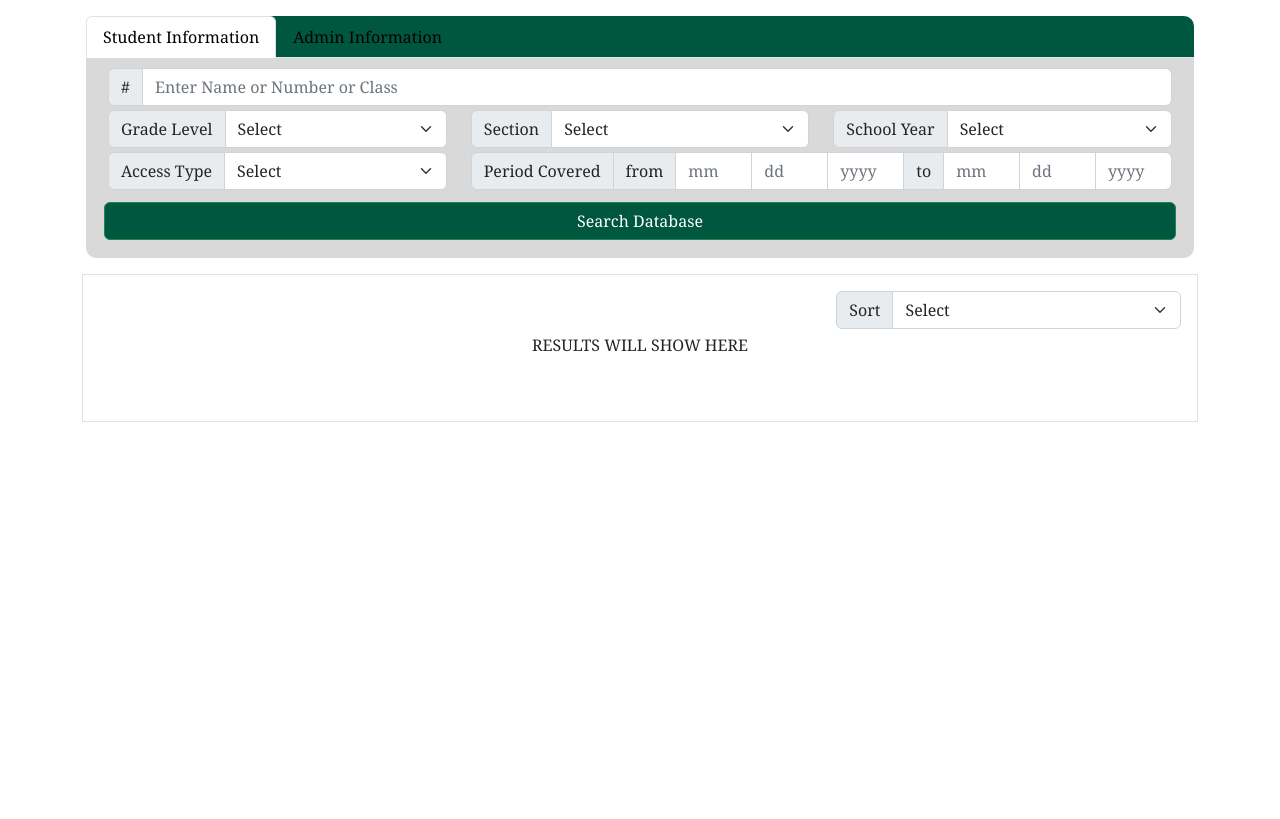
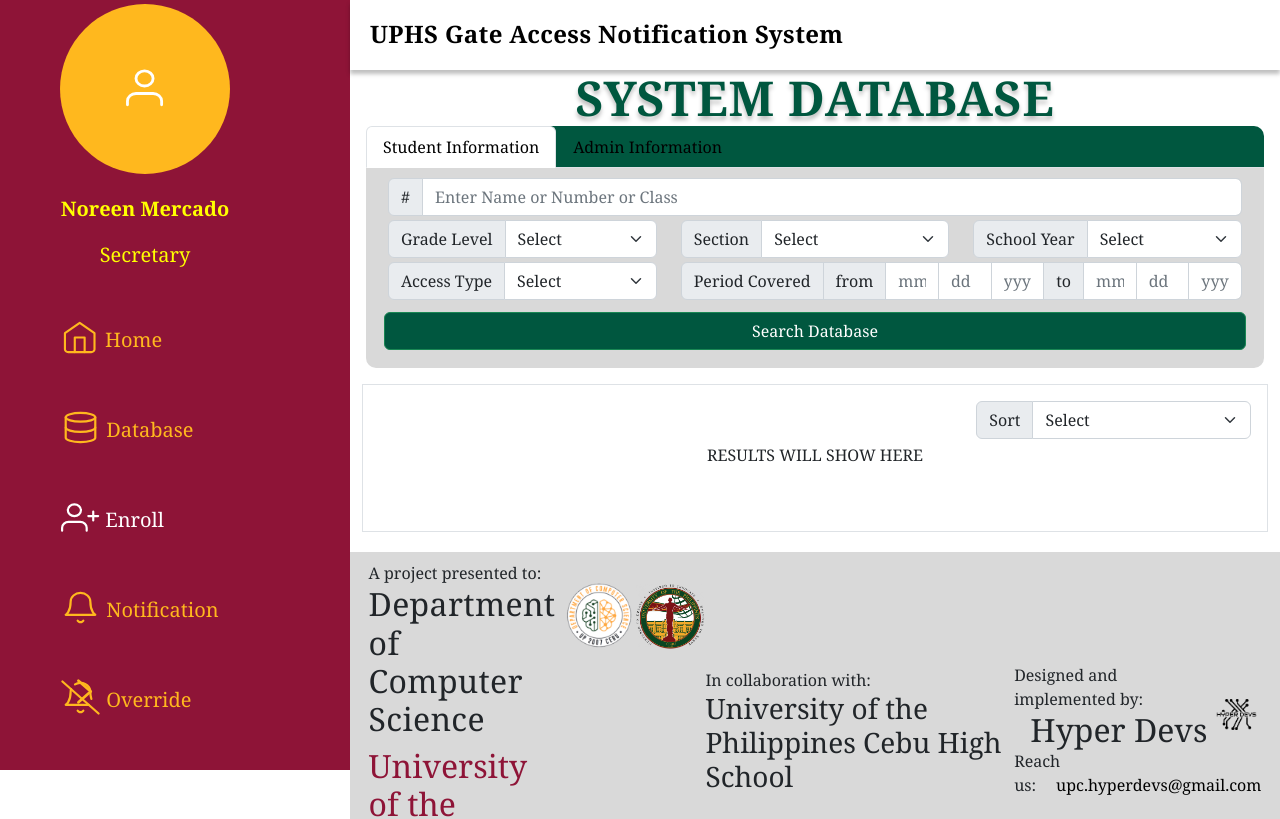
Before and after one commit to Hyper-Devs/Hyper-Devs, a React (Create React App) app in the folder client/: page /database in a window 1280 px wide. Shown: the top 819 px of the page. Built offline with nearby package versions, Linux system fonts and the light colour scheme.

Commit message:
database is fixed and done

```diff
--- a/client/src/Components/Database/Database-Modifier.css
+++ b/client/src/Components/Database/Database-Modifier.css
@@ -14,7 +14,7 @@ body{
   }
   .nav-tabs > li > a{
     border: medium none;
-    color:#D9D9D9;
+    background-color:#D9D9D9;
 
   }
 
--- /dev/null
+++ b/client/src/Components/Database/Header/Header2.css
@@ -0,0 +1,29 @@
+.header2-container{
+    /* position: absolute; */
+    width: 100%;
+    height: 70px;
+    /* left: 0px;
+    top: 1px; */
+    background: #FFFFFF;
+    box-shadow: 0px 4px 4px rgba(0, 0, 0, 0.25);
+
+}
+.title-container{
+    /* position: absolute; */
+    padding: 20px;
+    width:100%;
+    height: 28px;
+    margin: auto;
+    /* left: 153px;
+    top: 45px; */
+
+    font-family: 'Cambria';
+    font-style: normal;
+    font-weight: 700;
+    font-size: 24px;
+    line-height: 28px;
+    letter-spacing: 0.015em;
+
+    color: #000000;
+
+}
--- /dev/null
+++ b/client/src/Components/Database/Header/Header2.jsx
@@ -0,0 +1,13 @@
+import "./Header2.css";
+import "bootstrap/dist/css/bootstrap.min.css";
+import "bootstrap/dist/js/bootstrap.min.js";
+
+function Header2(){
+    return(
+        <div className="header2-container">
+            <div className="title-container">UPHS Gate Access Notification System</div>
+            <div className="logout-container"></div>
+        </div>
+    )
+}
+export default Header2
--- a/client/src/Components/footer.jsx
+++ b/client/src/Components/footer.jsx
@@ -1,7 +1,7 @@
 import React from "react";
 import "./footer.css";
 
-function footer() {
+function Footer1() {
   return(
     <div className= 'footer-content'>
       <div className="footer-container">
@@ -37,4 +37,4 @@ function footer() {
     </div>
   )
 }
-export default footer;
+export default Footer1;
--- a/client/src/Pages/Database/Database.css
+++ b/client/src/Pages/Database/Database.css
@@ -1,10 +1,13 @@
 .database-container{
-  /* position: absolute; */
   display: flex;
+  height: 100%;
+  width: 100%;
+}
+.database-default{
+  display:flex;
   flex-direction: row-reverse;
   height: 100%;
-  width: 100%;
-  /* justify-content: center; */
+
 }
 .database-content-container{
   position: relative;
@@ -12,5 +15,19 @@
   flex-direction: row-reverse;
   height: 100%;
   width: 100%;
-  /* justify-content: center; */
+
 }
+.page-title{
+  height: 40px;
+  font-family: 'Cambria';
+  font-style: normal;
+  font-weight: 700;
+  font-size: 48px;
+  line-height: 56px;
+  letter-spacing: 0.015em;
+  text-align: center;
+
+  color: #00573F;
+
+  text-shadow: 0px 4px 4px rgba(0, 0, 0, 0.25);
+  }
--- a/client/src/Pages/Database/Database.jsx
+++ b/client/src/Pages/Database/Database.jsx
@@ -5,13 +5,14 @@ import Sidebar from '../../Components/Sidebar/Sidebar'
 import Header from '../../Components/header'
 import DatabaseModifier from "../../Components/Database/Database-Modifier";
 import DatabaseResult from "../../Components/Database/Database-Result";
+import Header2 from "../../Components/Database/Header/Header2";
+import Footer1 from "../../Components/footer";
 
 function Database(){
 
     return(
     <div className="database-container">
-        {/* <div className="database-default">
-        <Header/>
+        <div className="database-default">
         <Sidebar
                 buttonState={{
                     item1: false,
@@ -20,11 +21,15 @@ function Database(){
                     item4: false,
                     item5: false,
                 }} />
-        </div> */}
+        </div>
 
-        <div className="database-content-container">
+        <div className="database-content-container ">
+
+            <Header2/>
+                <div className="page-title"><p>SYSTEM DATABASE</p></div>
             <DatabaseModifier/>
             <DatabaseResult/>
+            <Footer1/>
         </div>
     </div>
 
```
